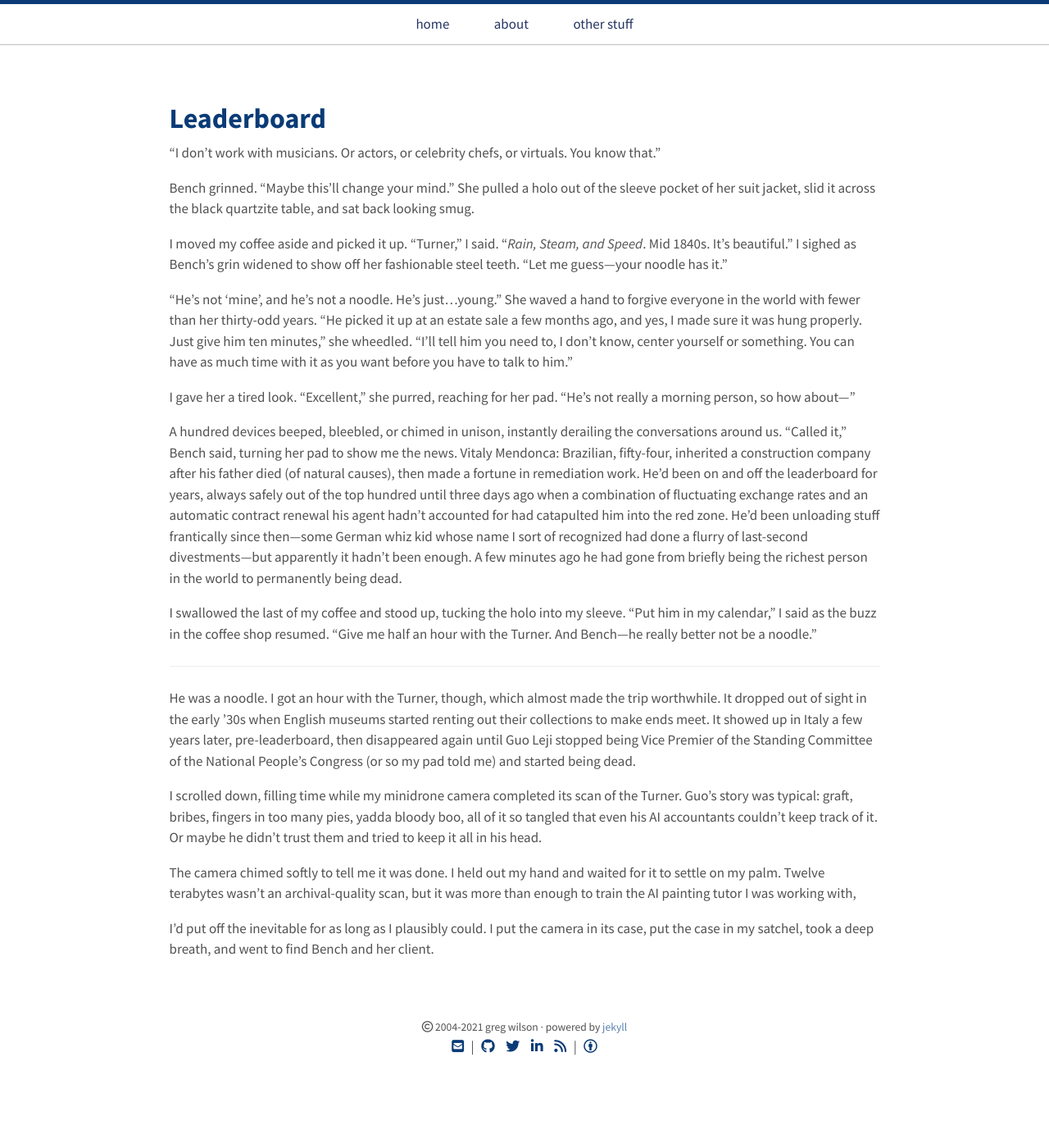
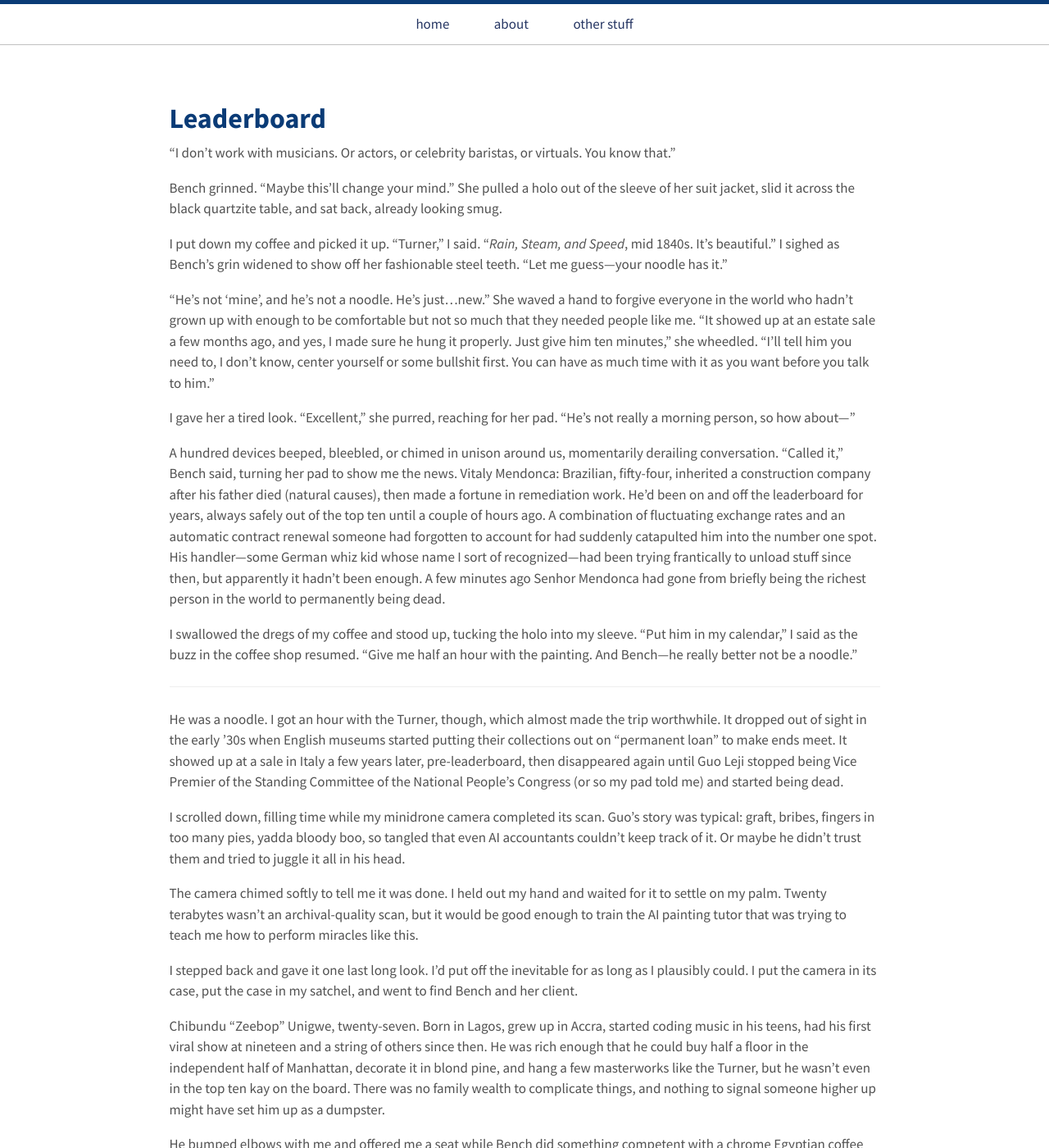
Before and after one commit to gvwilson/sensibleadventures, a Jekyll site: the page built from leaderboard/leaderboard.md, in a window 1280 px wide and 1400 px high. Shown: the whole window at 82% size. Built offline with Jekyll 4.4.1, drawn with Linux system fonts in a browser that asks for light colours; nearby versions of some CDN libraries; some of the changed text lies outside the part shown.

Commit message:
Adding 450 words

```diff
--- a/leaderboard/leaderboard.md
+++ b/leaderboard/leaderboard.md
@@ -5,66 +5,70 @@
 ---
 
 "I don't work with musicians.
-Or actors, or celebrity chefs, or virtuals.
+Or actors, or celebrity baristas, or virtuals.
 You know that."
 
 Bench grinned.
 "Maybe this'll change your mind."
-She pulled a holo out of the sleeve pocket of her suit jacket,
+She pulled a holo out of the sleeve of her suit jacket,
 slid it across the black quartzite table,
-and sat back looking smug.
+and sat back,
+already looking smug.
 
-I moved my coffee aside and picked it up.
-"Turner," I said.
-"*Rain, Steam, and Speed*.
-Mid 1840s.
+I put down my coffee and picked it up.
+"Turner,"
+I said.
+"*Rain, Steam, and Speed*, mid 1840s.
 It's beautiful."
 I sighed as Bench's grin widened to show off her fashionable steel teeth.
 "Let me guess---your noodle has it."
 
 "He's not 'mine', and he's not a noodle.
-He's just...young."
-She waved a hand to forgive everyone in the world with fewer than her thirty-odd years.
-"He picked it up at an estate sale a few months ago,
+He's just...new."
+She waved a hand to forgive everyone in the world
+who hadn't grown up with enough to be comfortable
+but not so much that they needed people like me.
+"It showed up at an estate sale a few months ago,
 and yes,
-I made sure it was hung properly.
+I made sure he hung it properly.
 Just give him ten minutes,"
 she wheedled.
 "I'll tell him you need to,
 I don't know,
-center yourself or something.
-You can have as much time with it as you want before you have to talk to him."
+center yourself or some bullshit first.
+You can have as much time with it as you want before you talk to him."
 
 I gave her a tired look.
 "Excellent," she purred,
 reaching for her pad.
 "He's not really a morning person, so how about---"
 
-A hundred devices beeped, bleebled, or chimed in unison,
-instantly derailing the conversations around us.
-"Called it," Bench said,
+A hundred devices beeped, bleebled, or chimed in unison around us,
+momentarily derailing conversation.
+"Called it,"
+Bench said,
 turning her pad to show me the news.
 Vitaly Mendonca:
 Brazilian,
 fifty-four,
-inherited a construction company after his father died (of natural causes),
+inherited a construction company after his father died (natural causes),
 then made a fortune in remediation work.
 He'd been on and off the leaderboard for years,
-always safely out of the top hundred until three days ago
-when a combination of fluctuating exchange rates
-and an automatic contract renewal his agent hadn't accounted for
-had catapulted him into the red zone.
-He'd been unloading stuff frantically since then---some German whiz kid
-whose name I sort of recognized had done a flurry of last-second divestments---but
-apparently it hadn't been enough.
-A few minutes ago he had gone from
+always safely out of the top ten until a couple of hours ago.
+A combination of fluctuating exchange rates
+and an automatic contract renewal someone had forgotten to account for
+had suddenly catapulted him into the number one spot.
+His handler---some German whiz kid
+whose name I sort of recognized---had been trying frantically to unload stuff since then,
+but apparently it hadn't been enough.
+A few minutes ago Senhor Mendonca had gone from
 briefly being the richest person in the world
 to permanently being dead.
 
-I swallowed the last of my coffee and stood up,
+I swallowed the dregs of my coffee and stood up,
 tucking the holo into my sleeve.
 "Put him in my calendar," I said as the buzz in the coffee shop resumed.
-"Give me half an hour with the Turner.
+"Give me half an hour with the painting.
 And Bench---he really better not be a noodle."
 
 ---
@@ -74,8 +78,9 @@
 though,
 which almost made the trip worthwhile.
 It dropped out of sight in the early '30s
-when English museums started renting out their collections to make ends meet.
-It showed up in Italy a few years later,
+when English museums started putting their collections out on "permanent loan"
+to make ends meet.
+It showed up at a sale in Italy a few years later,
 pre-leaderboard,
 then disappeared again until Guo Leji stopped being
 Vice Premier of the Standing Committee of the National People's Congress
@@ -83,19 +88,102 @@
 and started being dead.
 
 I scrolled down,
-filling time while my minidrone camera completed its scan of the Turner.
+filling time while my minidrone camera completed its scan.
 Guo's story was typical:
 graft, bribes, fingers in too many pies, yadda bloody boo,
-all of it so tangled that even his AI accountants couldn't keep track of it.
-Or maybe he didn't trust them and tried to keep it all in his head.
+so tangled that even AI accountants couldn't keep track of it.
+Or maybe he didn't trust them and tried to juggle it all in his head.
 
 The camera chimed softly to tell me it was done.
 I held out my hand and waited for it to settle on my palm.
-Twelve terabytes wasn't an archival-quality scan,
-but it was more than enough to train the AI painting tutor I was working with,
+Twenty terabytes wasn't an archival-quality scan,
+but it would be good enough to train the AI painting tutor
+that was trying to teach me how to perform miracles like this.
 
+I stepped back and gave it one last long look.
 I'd put off the inevitable for as long as I plausibly could.
 I put the camera in its case,
 put the case in my satchel,
-took a deep breath,
 and went to find Bench and her client.
+
+Chibundu "Zeebop" Unigwe,
+twenty-seven.
+Born in Lagos,
+grew up in Accra,
+started coding music in his teens,
+had his first viral show at nineteen
+and a string of others since then.
+He was rich enough that he could buy half a floor in the independent half of Manhattan,
+decorate it in blond pine,
+and hang a few masterworks like the Turner,
+but he wasn't even in the top ten kay on the board.
+There was no family wealth to complicate things,
+and nothing to signal someone higher up might have set him up as a dumpster.
+
+He bumped elbows with me and offered me a seat
+while Bench did something competent with a chrome Egyptian coffee set.
+We made small talk for a few moments,
+and then he asked the question everyone asks:
+who did I think was responsible?
+God?
+Aliens?
+Some kind of AI, or the Israeli government-in-exile
+(which I assumed was what he meant by "the Mossad")?
+
+I shrugged.
+"Doesn't matter," I said,
+and it didn't,
+at least not to me.
+"What _matters_ is transparency.
+Anything you hold back or keep off the books is a risk."
+
+He nodded.
+"Of course.
+I do have some thoughts about that.
+Have you see this?"
+He brushed the air backhand,
+sending a clip to my pad.
+
+I heard Bench exhale as it opened on hers as well.
+She'd never been much of a poker player.
+"Yes, I've seen it,"
+I said flatly.
+I hadn't,
+but I'd seen bullshit like it a hundred times before.
+"It's not reliable."
+
+"But look at their research,"
+Unigwe insisted,
+clearly not used to being told he was wrong.
+"In cases where there was no contract---"
+
+"Contracts don't matter,"
+I said.
+"If whoever you give it to thinks they're supposed to give it back,
+it counts as your money.
+Even if they're planning to steal it.
+Even if they _do_ steal it.
+With respect,
+Mister Unigwe,
+we've known that for years,
+and there's no way around it."
+
+Unigwe's jaw set.
+"That's a defeatist attitude," he snapped.
+From the way he said it
+I could tell it was some fashionable memer's current explanation
+for all the world's ills.
+
+"I prefer to think of it as cautious," I said.
+distracted by the smell of coffee.
+It had to be fabbed---anyone who could afford real beans
+wouldn't be wasting their time on wishful thinking
+about other people holding their money for them---but
+it still smelled delicious.
+
+I swiped Bench a surreptitious thumbs down.
+She swiped me back a shrug.
+She could bill the noodle for her time,
+and I had my scan so I'd forgive her for wasting mine.
+All that was left was some more small talk
+and insincere promises to think about it and follow up at some unspecified future time.
```
